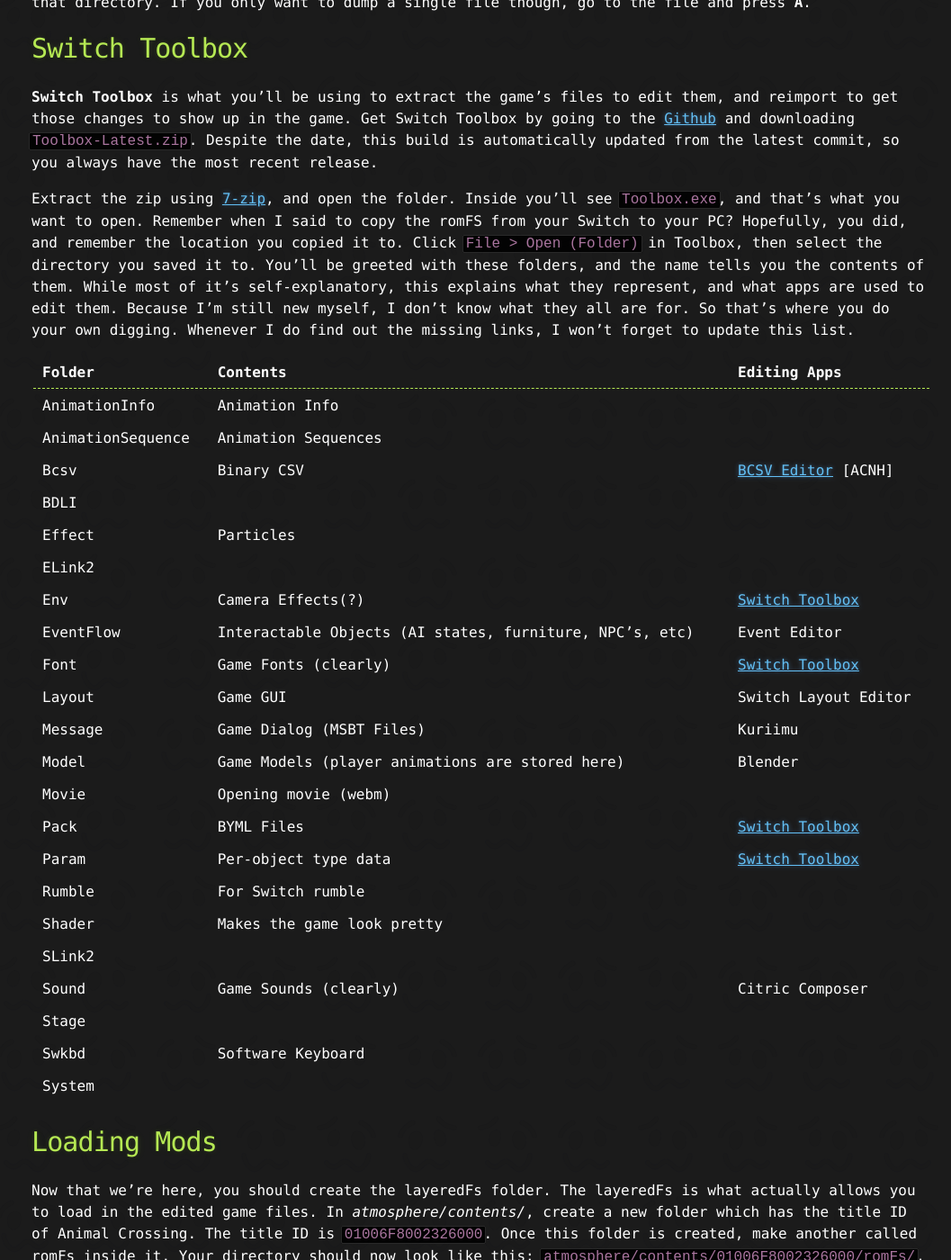
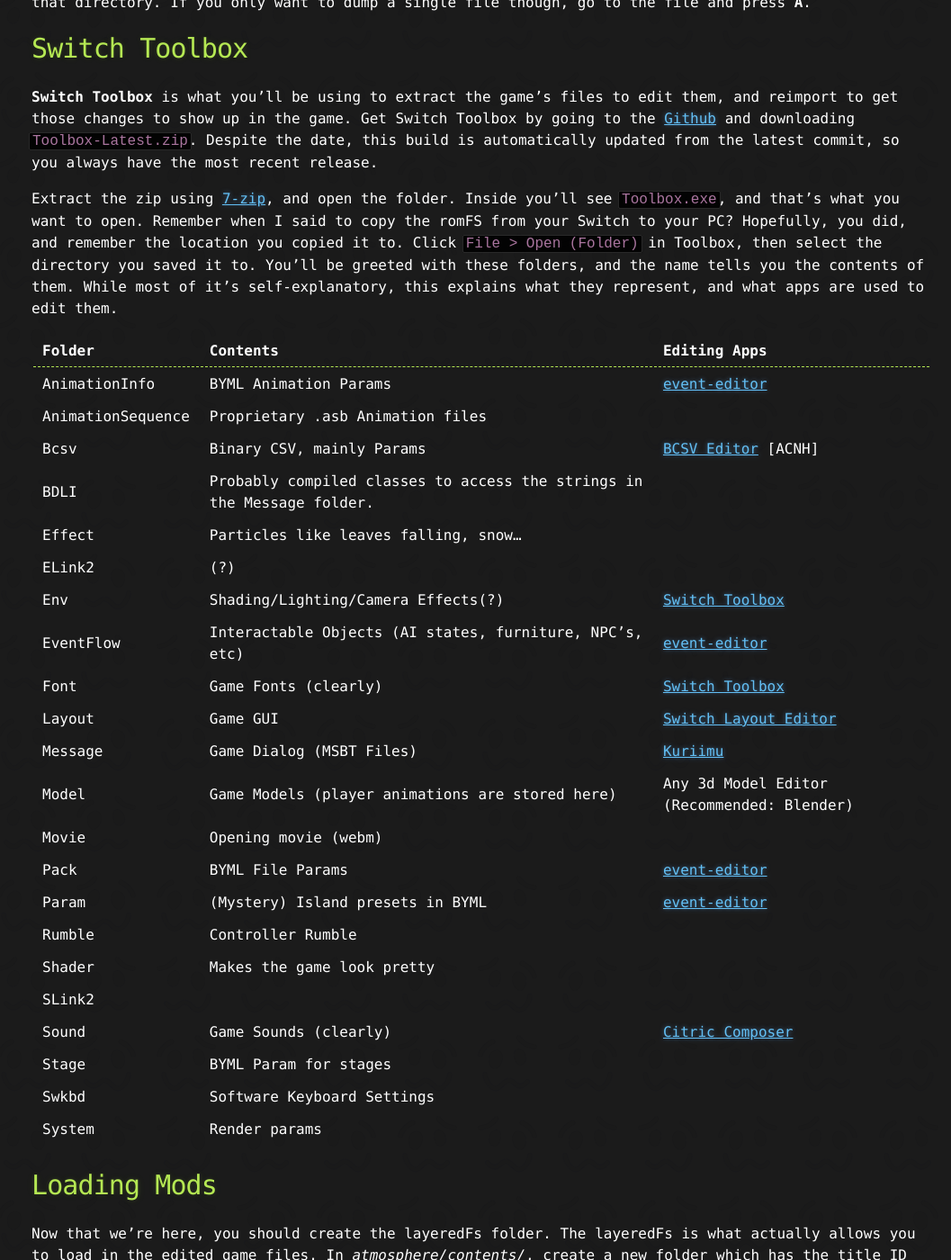
Before and after one commit to inconsistent-dg/AC-Modding, a Jekyll site: the page built from ACNH/mods.md, in a window 1280 px wide and 1400 px high, scrolled down 2071 px. Shown: the whole window at 90% size, without its empty margins (105-1162 px from the left). Built offline with Jekyll 4.4.1, drawn with Linux system fonts in a browser that asks for light colours; our own code applies the rules of GitHub Pages for plain Markdown files.

Commit message:
Update mods with new desriptions

```diff
--- a/ACNH/mods.md
+++ b/ACNH/mods.md
@@ -51,32 +51,33 @@ Open NXDumptool, and go to New Horizons. In the romFS options of NH, select brow
 **Switch Toolbox** is what you'll be using to extract the game's files to edit them, and reimport to get those changes to show up in the game. Get Switch Toolbox by going to the [Github](https://github.com/KillzXGaming/Switch-Toolbox/releases) and downloading `Toolbox-Latest.zip`.
 Despite the date, this build is automatically updated from the latest commit, so you always have the most recent release.
 
-Extract the zip using [7-zip](https://www.7-zip.org/), and open the folder. Inside you'll see `Toolbox.exe`, and that's what you want to open. Remember when I said to copy the romFS from your Switch to your PC? Hopefully, you did, and remember the location you copied it to. Click `File > Open (Folder)` in Toolbox, then select the directory you saved it to. You'll be greeted with these folders, and the name tells you the contents of them. While most of it's self-explanatory, this explains what they represent, and what apps are used to edit them. Because I'm still new myself, I don't know what they all are for. So that's where you do your own digging. Whenever I do find out the missing links, I won't forget to update this list.
+Extract the zip using [7-zip](https://www.7-zip.org/), and open the folder. Inside you'll see `Toolbox.exe`, and that's what you want to open. Remember when I said to copy the romFS from your Switch to your PC? Hopefully, you did, and remember the location you copied it to. Click `File > Open (Folder)` in Toolbox, then select the directory you saved it to. You'll be greeted with these folders, and the name tells you the contents of them. While most of it's self-explanatory, this explains what they represent, and what apps are used to edit them.
 
-| **Folder**        | **Contents**                                            | **Editing Apps**                                                          |
-|-------------------|---------------------------------------------------------|---------------------------------------------------------------------------|
-| AnimationInfo     | Animation Info                                          |                                                                           |
-| AnimationSequence | Animation Sequences                                     |                                                                           |
-| Bcsv              | Binary CSV                                              | [BCSV Editor](https://gamebanana.com/tools/6825) [ACNH]                   |
-| BDLI              |                                                         |                                                                           |
-| Effect            | Particles                                               |                                                                           |
-| ELink2            |                                                         |                                                                           |
-| Env               | Camera Effects(?)                                       | [Switch Toolbox](https://github.com/KillzXGaming/Switch-Toolbox/releases) |
-| EventFlow         | Interactable Objects (AI states, furniture, NPC's, etc) | Event Editor                                                              |
-| Font              | Game Fonts (clearly)                                    | [Switch Toolbox](https://github.com/KillzXGaming/Switch-Toolbox/releases) |
-| Layout            | Game GUI                                                | Switch Layout Editor                                                      |
-| Message           | Game Dialog (MSBT Files)                                | Kuriimu                                                                   |
-| Model             | Game Models (player animations are stored here)         | Blender                                                                   |
-| Movie             | Opening movie (webm)                                    |                                                                           |
-| Pack              | BYML Files                                              | [Switch Toolbox](https://github.com/KillzXGaming/Switch-Toolbox/releases) |
-| Param             | Per-object type data                                    | [Switch Toolbox](https://github.com/KillzXGaming/Switch-Toolbox/releases) |
-| Rumble            | For Switch rumble                                       |                                                                           |
-| Shader            | Makes the game look pretty                              |                                                                           |
-| SLink2            |                                                         |                                                                           |
-| Sound             | Game Sounds (clearly)                                   | Citric Composer                                                           |
-| Stage             |                                                         |                                                                           |
-| Swkbd             | Software Keyboard                                       |                                                                           |
-| System            |                                                         |                                                                           |
+| **Folder**        | **Contents**                                                           | **Editing Apps**                                                           |
+|-------------------|------------------------------------------------------------------------|----------------------------------------------------------------------------|
+| AnimationInfo     | BYML Animation Params                                                  | [event-editor](https://github.com/zeldamods/event-editor)                  |
+| AnimationSequence | Proprietary .asb Animation files                                       |                                                                            |
+| Bcsv              | Binary CSV, mainly Params                                              | [BCSV Editor](https://gamebanana.com/tools/6825) [ACNH]                    |
+| BDLI              | Probably compiled classes to access the strings in the Message folder. |                                                                            |
+| Effect            | Particles like leaves falling, snow...                                 |                                                                            |
+| ELink2            | (?)                                                                    |                                                                            |
+| Env               | Shading/Lighting/Camera Effects(?)                                     | [Switch Toolbox](https://github.com/KillzXGaming/Switch-Toolbox/releases)  |
+| EventFlow         | Interactable Objects (AI states, furniture, NPC's, etc)                | [event-editor](https://github.com/zeldamods/event-editor)                  |
+| Font              | Game Fonts (clearly)                                                   | [Switch Toolbox](https://github.com/KillzXGaming/Switch-Toolbox/releases)  |
+| Layout            | Game GUI                                                               | [Switch Layout Editor](https://github.com/FuryBaguette/SwitchLayoutEditor) |
+| Message           | Game Dialog (MSBT Files)                                               | [Kuriimu](https://github.com/IcySon55/Kuriimu)                             |
+| Model             | Game Models (player animations are stored here)                        | Any 3d Model Editor (Recommended: Blender)                                 |
+| Movie             | Opening movie (webm)                                                   |                                                                            |
+| Pack              | BYML File Params                                                       | [event-editor](https://github.com/zeldamods/event-editor)                  |
+| Param             | (Mystery) Island presets in BYML                                       | [event-editor](https://github.com/zeldamods/event-editor)                  |
+| Rumble            | Controller Rumble                                                      |                                                                            |
+| Shader            | Makes the game look pretty                                             |                                                                            |
+| SLink2            |                                                                        |                                                                            |
+| Sound             | Game Sounds (clearly)                                                  | [Citric Composer](https://gota7.github.io/Citric-Composer/)                |
+| Stage             | BYML Param for stages                                                  |                                                                            |
+| Swkbd             | Software Keyboard Settings                                             |                                                                            |
+| System            | Render params                                                          |                                                                            |
+
 
 # Loading Mods
 Now that we're here, you should create the layeredFs folder. The layeredFs is what actually allows you to load in the edited game files. In *atmosphere/contents/*, create a new folder which has the title ID of Animal Crossing. The title ID is `01006F8002326000`. Once this folder is created, make another called romFs inside it. Your directory should now look like this: `atmosphere/contents/01006F8002326000/romFs/`. In your romFs, create the directory *System/Resource/* and create a new resource size table. This can be done by creating an empty text file, and renaming it to `ResourceSizeTable.srsizetable`. Under normal circumstances with ACNH, loading a file that's much larger or smaller than the original causes the game to crash. This resource size table disables the games RAM management, so it will load any mod no matter the size.
```
